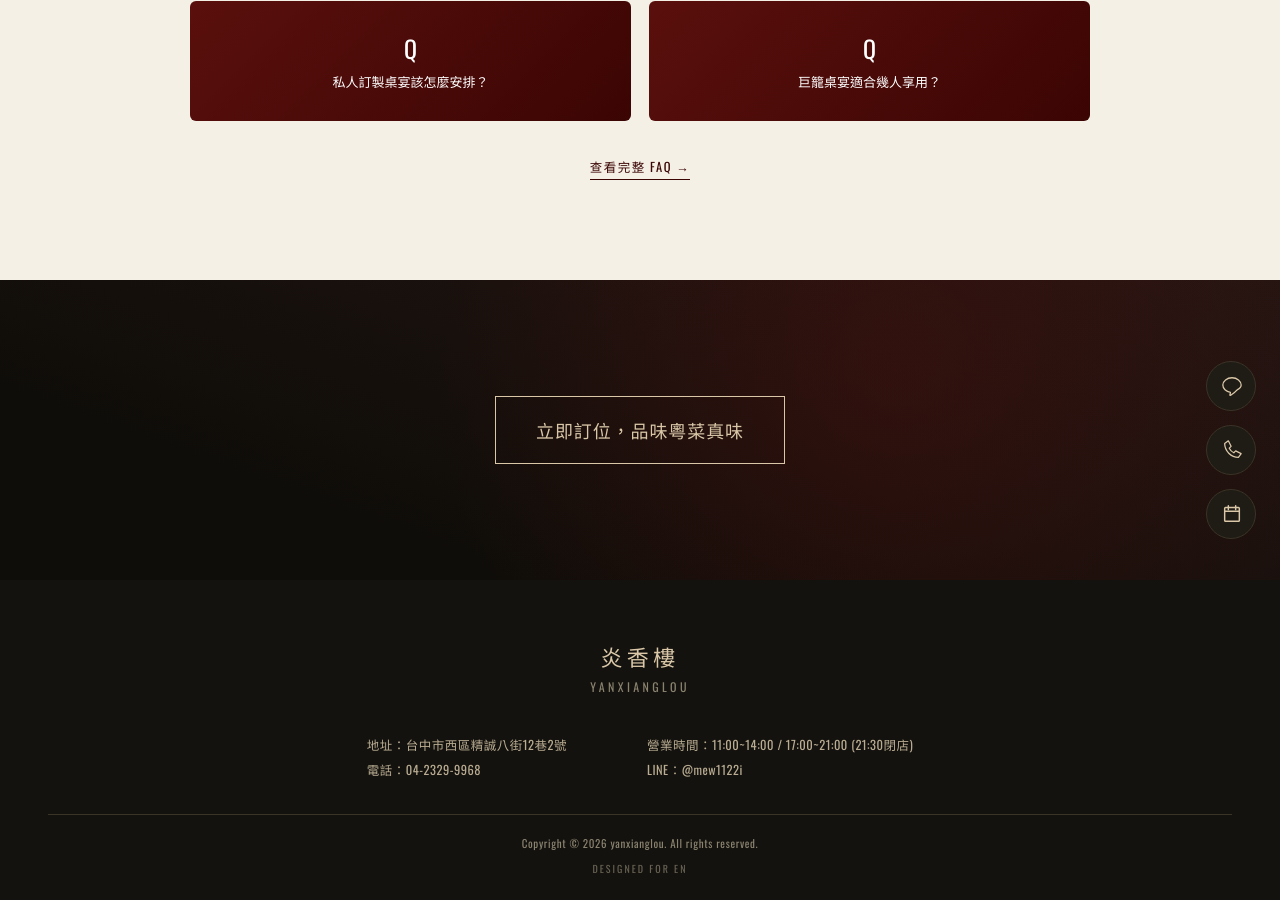
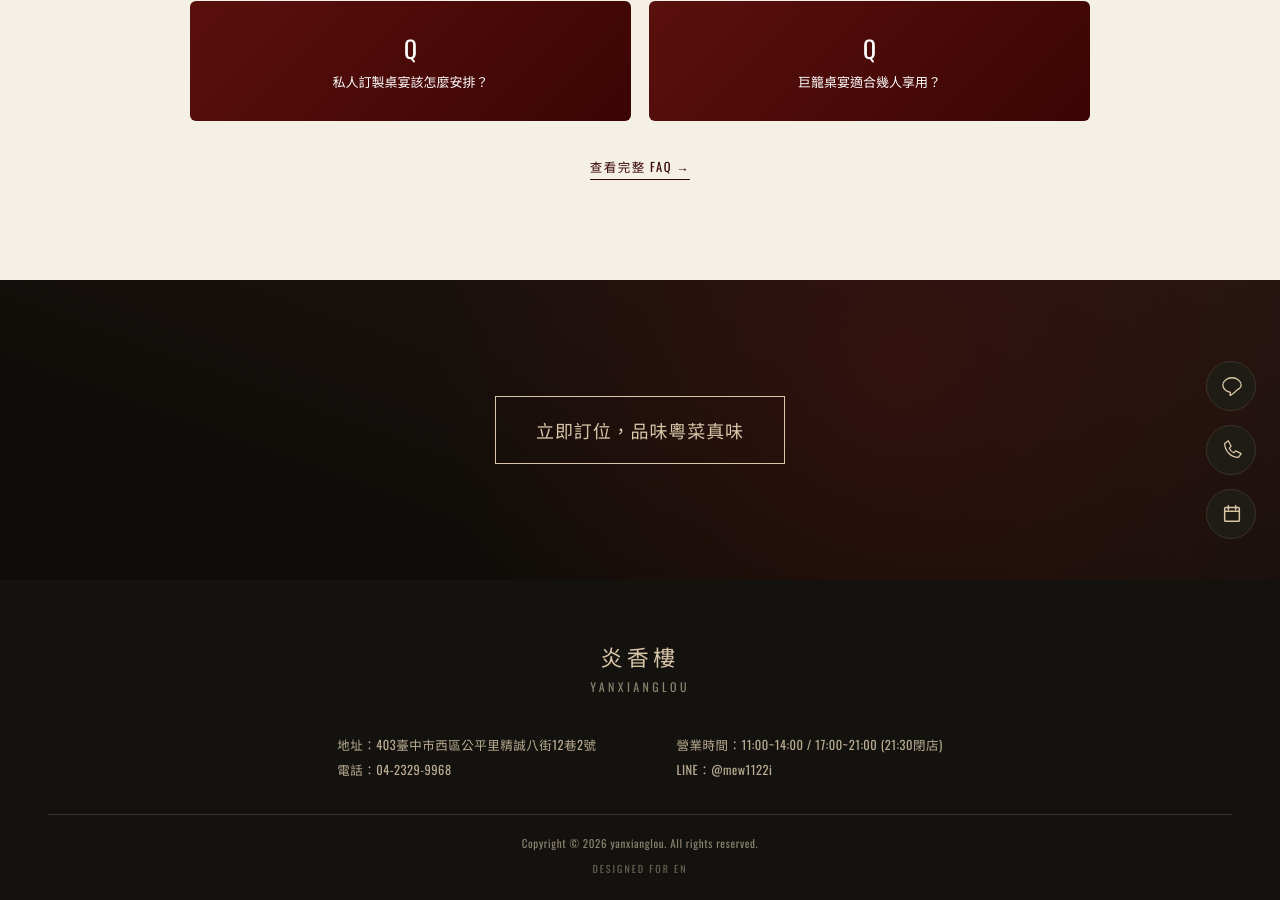
Before and after one commit to yanxianglou/yanxianglou.github.io, a Jekyll site: the page built from index.html, in a window 1280 px wide and 900 px high, scrolled down 3052 px. Built offline with Jekyll 4.4.1, drawn with Linux system fonts in a browser that asks for light colours.

Commit message:
site-settings.yml

```diff
--- a/_data/site-settings.yml
+++ b/_data/site-settings.yml
@@ -45,7 +45,7 @@ faq:
   - question: 巨籠桌宴適合幾人享用？
     answer: 巨籠桌宴最低訂餐量為 10 人份，用餐人數較多可加量、加價。歡迎預訂時告知用餐人數，我們將為您建議合適的桌宴安排。
 footer:
-  address: 台中市西區精誠八街12巷2號
+  address: 403臺中市西區公平里精誠八街12巷2號
   phone: 04-2329-9968
   phone_tel: "0423299968"
   hours: 11:00~14:00 / 17:00~21:00 (21:30閉店)
```
